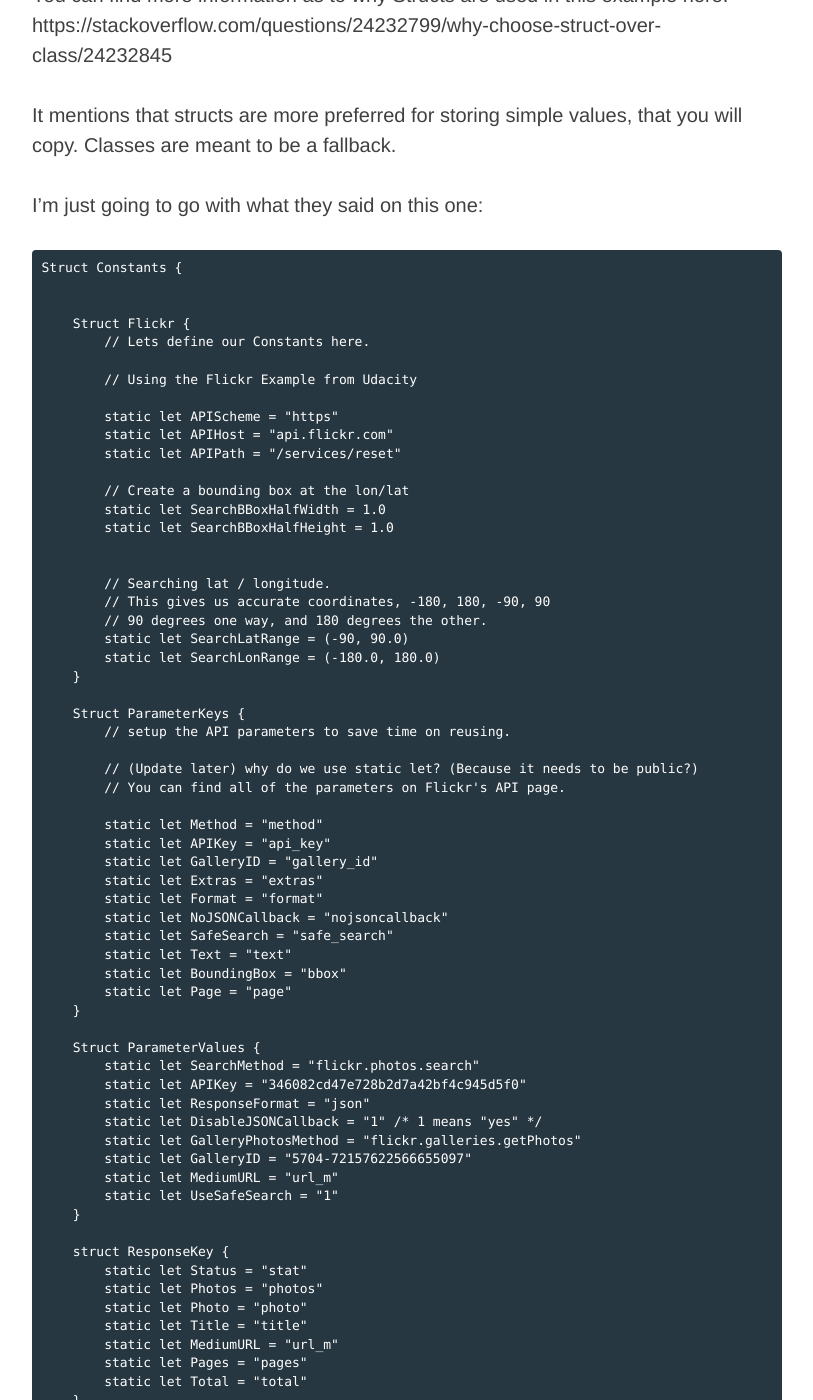
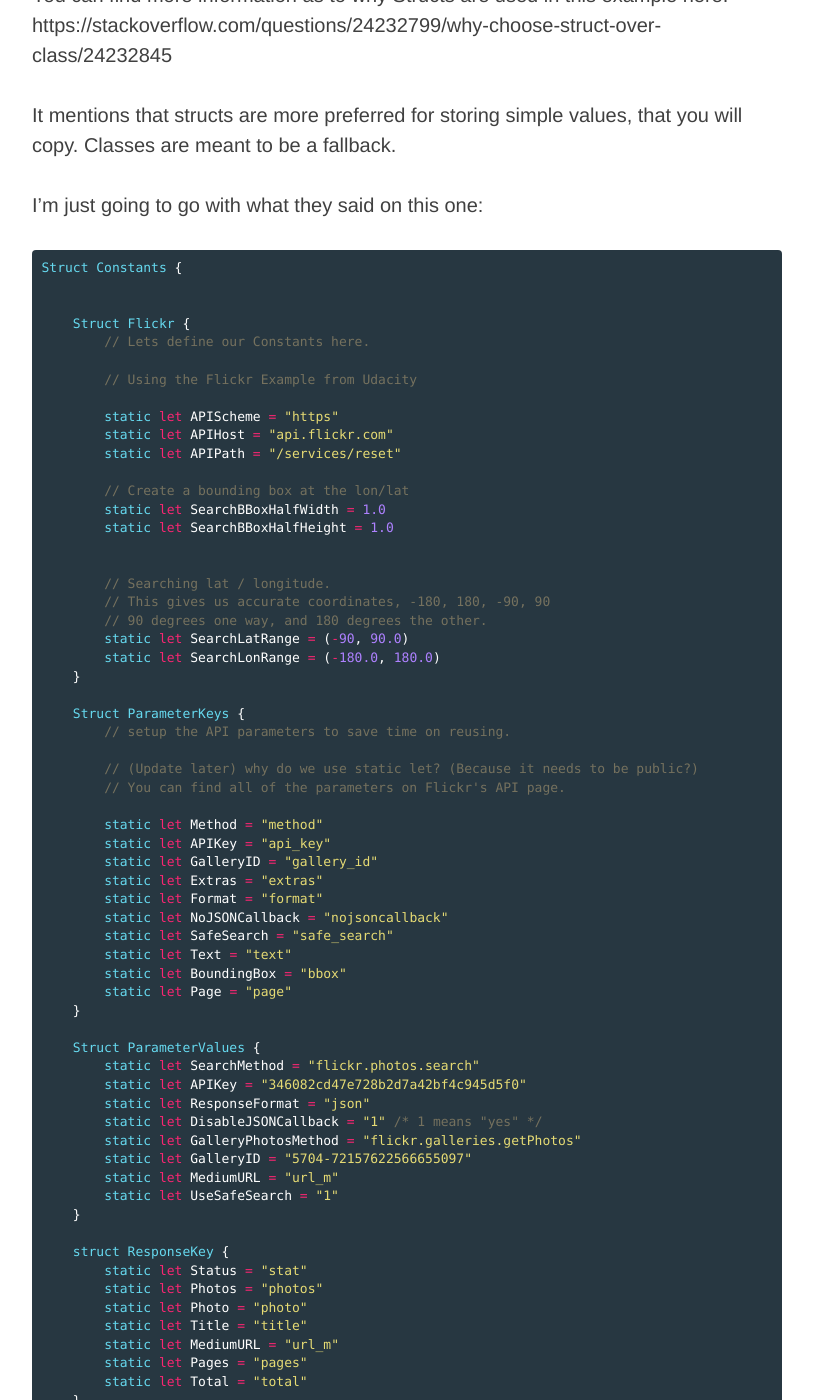
Before and after one commit to cocoabro/cocoabro.github.io, a Jekyll site: the page built from _posts/2017-09-07-Swift-Networking-V2.markdown, in a window 1280 px wide and 1400 px high, scrolled down 1653 px. Shown: the whole window, without its empty margins (233-1046 px from the left). Built offline with Jekyll 4.4.1, drawn with Linux system fonts in a browser that asks for light colours; nearby versions of some CDN libraries; comment, search, counter and statistics services are not loaded; some of the changed text lies outside the part shown.

Commit message:
Updated again -_-

````diff
--- a/_posts/2017-09-07-Swift-Networking-V2.markdown
+++ b/_posts/2017-09-07-Swift-Networking-V2.markdown
@@ -28,7 +28,7 @@ It mentions that structs are more preferred for storing simple values, that you
 
 I'm just going to go with what they said on this one:
 
-```
+``` swift
 Struct Constants {
 
 
@@ -122,7 +122,7 @@ So I'll have the learn how we can turn that into one network request at some poi
 
 When you make an API call, theres a high chance if your values aren't properly configured that you will receive error response codes. For instance, let's say you have a dictionary value like so:
 
-```
+```  swift
 let methodParamters = {
     Constants.Flickr.Method : Constants.Flickr.SearchMethod
 }
@@ -136,7 +136,7 @@ We typically receive a response code when we make a request, handling this or "c
 
 A simple example is as so:
 
-```
+``` swift
 if let statusCode = 200 {
     // Do some really good things
 } else {
````
